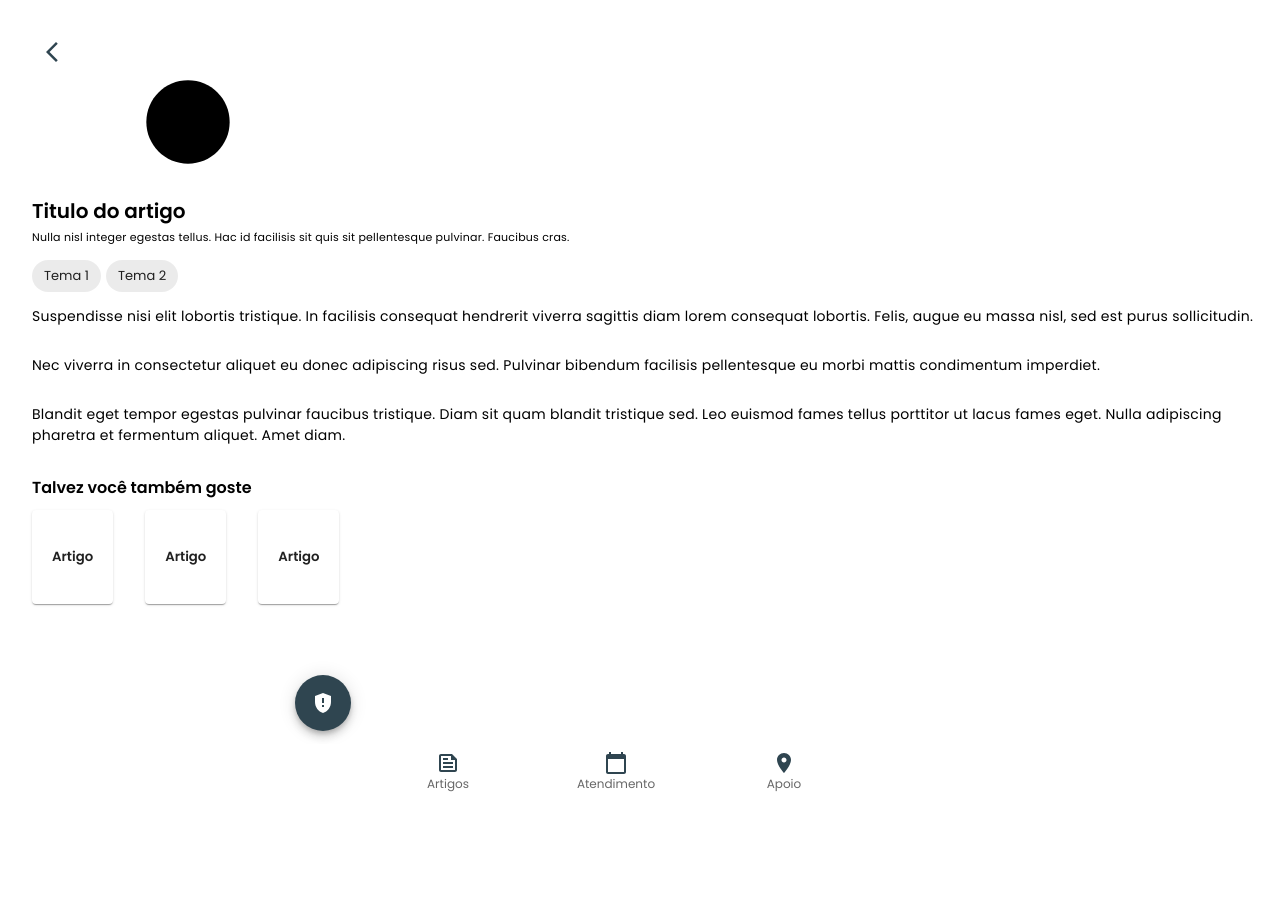
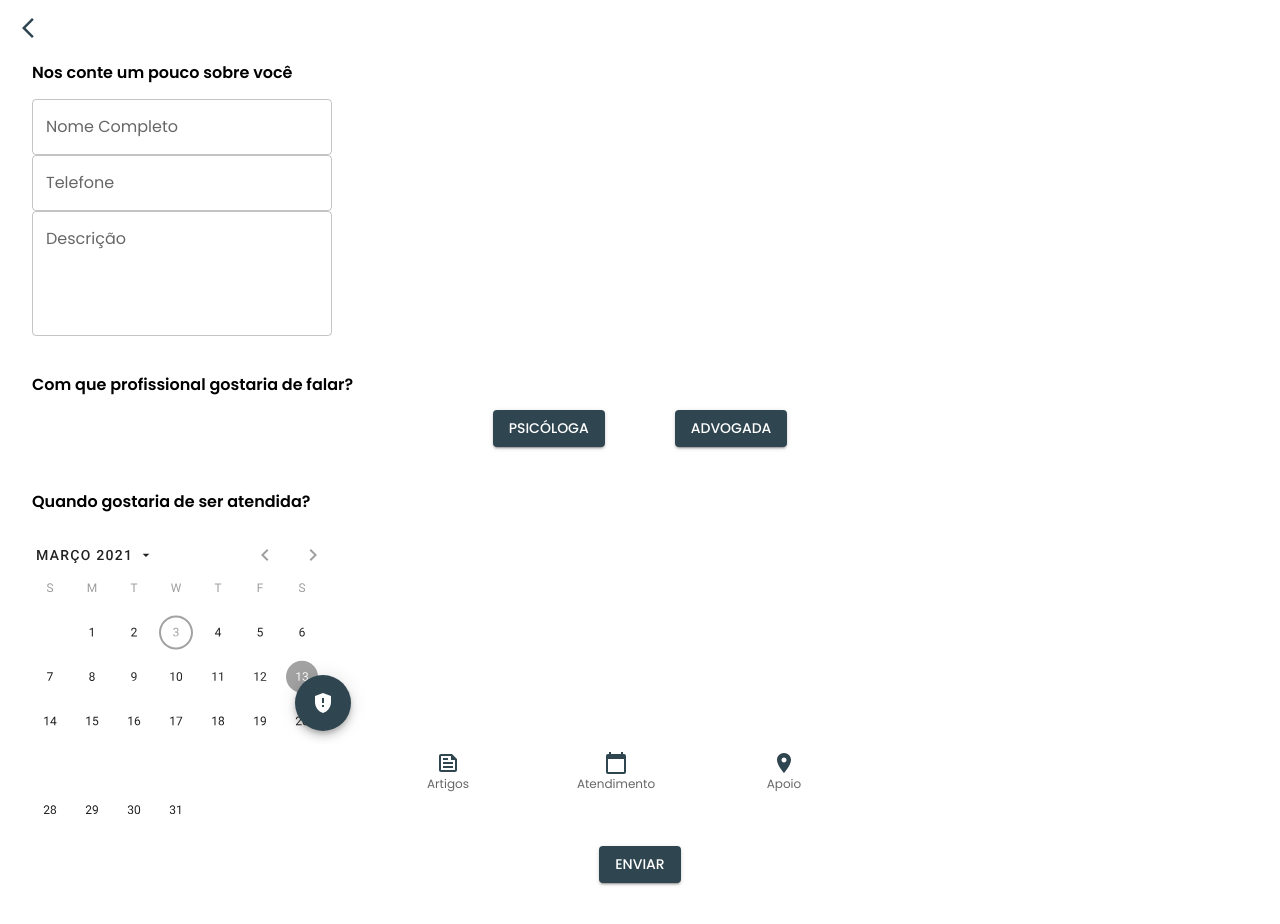
Before and after one commit to Associacao-Marta/marta-app, a React (Create React App) app: page / in a window 1280 px wide. Shown: the top 924 px of the page. Before the commit the page ends 800 px from the top, so only its background shows below. Built offline with nearby package versions, Linux system fonts and the light colour scheme.

Commit message:
Adiciona telas D1 e D2

```diff
--- a/src/App.js
+++ b/src/App.js
@@ -20,7 +20,7 @@ function App() {
   return (
     <div className="App">
       <Typography>
-        <Modelo />
+        <D2 />
       </Typography>
     </div>
   );
--- a/src/assets/css/base.css
+++ b/src/assets/css/base.css
@@ -196,3 +196,63 @@
     margin-left: 24px;
     margin-top: 50px;
 }
+
+.D1icones {
+    margin-top: 24px;
+    margin-left: 24px;
+    margin-left: 300px;
+}
+
+.D1titulo {
+    margin-left: 24px;
+    margin-bottom: 0;
+    font-style: normal;
+    font-weight: 600;
+    font-size: 16px;
+    line-height: 24px;
+}
+
+.D1cards {
+    margin-top: 0;
+    margin-left: 12px;
+}
+
+.D1botoes {
+
+}
+
+.D1botaoindividual {
+        margin-top: 20px;
+        margin-bottom: 50px;
+}
+
+.D2titulo {
+    margin-left: 24px;
+    font-style: normal;
+    font-weight: 600;
+    font-size: 16px;
+    line-height: 24px;
+}
+
+.D2form {
+    margin-left: 24px;
+}
+
+.D2caixa {
+    margin-bottom: 24px;
+    width: 300px;
+}
+
+.D2botoes {
+    justify-content: center;
+        margin-bottom: 30px;
+}
+
+.D2botaoindividual {
+    margin-bottom: 100px;
+}
+
+.D2calendario {
+    justify-content: center;
+    margin-left: 12px;
+}
--- a/src/telas/D1.jsx
+++ b/src/telas/D1.jsx
@@ -1,44 +1,52 @@
 import React from "react";
-import { Button, Stack, Grid } from "@mui/material";
-import SettingsIcon from "@mui/icons-material/Settings";
+import { Button, Grid, IconButton, Stack } from "@mui/material";
 import RectangleIcon from "@mui/icons-material/Rectangle";
-import BotaoVoltarSuperior from "../components/BotaoVoltarSuperior";
 import BotaoDoPanico from "../components/BotaoDoPanico";
 import MenuInferior from "../components/MenuInferior";
+import SettingsApplicationsIcon from "@mui/icons-material/SettingsApplications";
 
+import "../assets/css/base.css";
+import BotaoVoltarSuperior from "../components/BotaoVoltarSuperior";
 const D1 = () => {
   return (
     <Grid container>
-      <BotaoVoltarSuperior />
-      <Grid item xs={10}>
-        <SettingsIcon />
+      <Grid item>
+        <BotaoVoltarSuperior className="D1voltar" />
       </Grid>
-      <Grid item xs={12}>
-        <RectangleIcon sx={{ fontSize: "300px" }} />
+      <Grid item>
+        <RectangleIcon
+          sx={{
+            fontSize: "312px",
+            color: "#C4C4C4",
+            marginLeft: "16px",
+          }}
+        />
       </Grid>
-      <Grid>
-        <subtitle1 style={{ fontSize: 16, fontWeight: 600 }}>
-          Como podemos te ajudar
-        </subtitle1>
+      <Grid container>
+        <h2 className="D1titulo">Como podemos te ajudar</h2>
       </Grid>
-      <Grid>
-        <Stack direction="row" spacing={4}>
-          <RectangleIcon sx={{ fontSize: "200px" }} />
-          <RectangleIcon sx={{ fontSize: "200px" }} />
+      <Grid className="D1cards">
+        <Stack direction="row">
+          <RectangleIcon sx={{ fontSize: "160px", color: "#C4C4C4" }} />
+          <RectangleIcon sx={{ fontSize: "160px", color: "#C4C4C4" }} />
         </Stack>
       </Grid>
-      <Grid item xs={12}>
-        <Button variant="contained" sx={{ margin: 5 }}>
-          Agendar Atendimento
-        </Button>
+      <Grid container className="D1botoes">
+        <Grid item>
+          <Button className="D1botaoindividual" variant="contained">
+            Agendar Atendimento
+          </Button>
+        </Grid>
+        <Grid item>
+          <Button className="D1botaoindividual" variant="contained">
+            Consultar Atendimento
+          </Button>
+        </Grid>
       </Grid>
-      <Grid item xs={12}>
-        <Button variant="contained">Consultar Atendimento</Button>
-      </Grid>
-      <Grid item xs={12}>
-        <BotaoDoPanico />
-        <MenuInferior />
-      </Grid>
+      <BotaoDoPanico />
+
+      <Grid className="EspacoInferior" />
+      <MenuInferior />
     </Grid>
   );
 };
--- a/src/telas/D2.jsx
+++ b/src/telas/D2.jsx
@@ -3,71 +3,50 @@ import { Button, Stack, Grid, TextField } from "@mui/material";
 import BotaoVoltarSuperior from "../components/BotaoVoltarSuperior";
 import BotaoDoPanico from "../components/BotaoDoPanico";
 import MenuInferior from "../components/MenuInferior";
+import calendario from "../assets/mock/Picker.svg";
 
 const D2 = () => {
   return (
     <Grid container>
-      <BotaoVoltarSuperior />
-      <Grid item xs={12}>
-        <subtitle1 style={{ fontSize: 16, fontWeight: 600 }}>
-          Nos conte um pouco sobre você
-        </subtitle1>
+      <Grid item>
+        <BotaoVoltarSuperior className="D1voltar" />
       </Grid>
-      <Grid item xs={8}>
-        <Stack direction="column">
-          <TextField
-            label="Nome Completo"
-            variant="outlined"
-            style={{
-              width: 300,
-            }}
-          />
-          <TextField
-            label="Telefone"
-            variant="outlined"
-            style={{
-              width: 300,
-            }}
-          />
-          <TextField
-            label="Descrição"
-            variant="outlined"
-            multiline
-            rows={4}
-            style={{
-              width: 300,
-            }}
-          />
+
+      <Grid container>
+        <h2 className="D2titulo">Nos conte um pouco sobre você</h2>
+      </Grid>
+      <Grid container className="D2form">
+        <Stack direction="column" className="D2caixa">
+          <TextField label="Nome Completo" variant="outlined" />
+          <TextField label="Telefone" variant="outlined" />
+          <TextField label="Descrição" variant="outlined" multiline rows={4} />
         </Stack>
       </Grid>
-      <Grid item xs={12}>
-        <subtitle1 style={{ fontSize: 16, fontWeight: 600 }}>
-          Com que profissional gostaria de falar?
-        </subtitle1>
+      <Grid container>
+        <h2 className="D2titulo">Com que profissional gostaria de falar?</h2>
       </Grid>
-      <Grid item xs={12}>
-        <Stack direction="row" spacing={12}>
-          <Button variant="contained">psicóloga</Button>
+      <Grid container className="D2botoes">
+        <Stack direction="row">
+          <Button sx={{ marginRight: "70px" }} variant="contained">
+            psicóloga
+          </Button>
           <Button variant="contained">advogada</Button>
         </Stack>
       </Grid>
-      <Grid item xs={12}>
-        <subtitle1 style={{ fontSize: 16, fontWeight: 600 }}>
-          Quando gostaria de ser atendida?
-        </subtitle1>
+      <Grid container>
+        <h2 className="D2titulo">Quando gostaria de ser atendida?</h2>
       </Grid>
-      <Grid item xs={12}>
-        calendario
+      <Grid item>
+        <img className="D2calendario" src={calendario} />
       </Grid>
-      <Grid item xs={12}>
-        <Button variant="contained" sx={{ margin: 5 }}>
-          Enviar
-        </Button>
+      <Grid container className="D2botoes">
+        <Grid item>
+          <Button variant="contained">Enviar</Button>
+        </Grid>
       </Grid>
-      <Grid item xs={12}>
-        <BotaoDoPanico />
-        <MenuInferior />
-      </Grid>
+      <BotaoDoPanico />
+      <Grid className="EspacoInferior" />
+      <MenuInferior />
     </Grid>
   );
 };
--- a/src/telas/Modelo.jsx
+++ b/src/telas/Modelo.jsx
@@ -1,66 +1,52 @@
 import React from "react";
-import { Card, Chip, Grid, IconButton, Stack, TextField } from "@mui/material";
-import CircleIcon from "@mui/icons-material/Circle";
+import { Card, Button, Grid, TextField, Stack } from "@mui/material";
+import RectangleIcon from "@mui/icons-material/Rectangle";
 import BotaoDoPanico from "../components/BotaoDoPanico";
 import MenuInferior from "../components/MenuInferior";
-
+import SettingsApplicationsIcon from "@mui/icons-material/SettingsApplications";
 import "../assets/css/base.css";
 import BotaoVoltarSuperior from "../components/BotaoVoltarSuperior";
-
+import calendario from "../assets/mock/Picker.svg";
 const Modelo = () => {
   return (
     <Grid container>
-      <Grid container className="C1buscar">
-        <BotaoVoltarSuperior />
+      <Grid item>
+        <BotaoVoltarSuperior className="D1voltar" />
       </Grid>
-      <Grid className="C2ilustracao">
-        <CircleIcon sx={{ fontSize: "100px" }} />
+
+      <Grid container>
+        <h2 className="D2titulo">Nos conte um pouco sobre você</h2>
+      </Grid>
+      <Grid container className="D2form">
+        <Stack direction="column" className="D2caixa">
+          <TextField label="Nome Completo" variant="outlined" />
+          <TextField label="Telefone" variant="outlined" />
+          <TextField label="Descrição" variant="outlined" multiline rows={4} />
+        </Stack>
       </Grid>
       <Grid container>
-        <h2 className="C2titulo">Titulo do artigo</h2>
-        <p className="C2subtitulo">
-          Nulla nisl integer egestas tellus. Hac id facilisis sit quis sit
-          pellentesque pulvinar. Faucibus cras.
-        </p>
+        <h2 className="D2titulo">Com que profissional gostaria de falar?</h2>
       </Grid>
-      <Grid container direction="row" className="C1chips">
-        <Chip label="Tema 1" className="C1chipindividual" />
-        <Chip label="Tema 2" className="C1chipindividual" />
+      <Grid container className="D2botoes">
+        <Stack direction="row">
+          <Button sx={{ marginRight: "70px" }} variant="contained">
+            psicóloga
+          </Button>
+          <Button variant="contained">advogada</Button>
+        </Stack>
+      </Grid>
+      <Grid container>
+        <h2 className="D2titulo">Quando gostaria de ser atendida?</h2>
+      </Grid>
+      <Grid item>
+        <img className="D2calendario" src={calendario} />
+      </Grid>
+      <Grid container className="D2botoes">
+        <Grid item>
+          <Button variant="contained">Enviar</Button>
+        </Grid>
       </Grid>
       <BotaoDoPanico />
-      <Grid container className="C2p">
-        <p>
-          Suspendisse nisi elit lobortis tristique. In facilisis consequat
-          hendrerit viverra sagittis diam lorem consequat lobortis. Felis, augue
-          eu massa nisl, sed est purus sollicitudin.
-        </p>
-        <p>
-          Nec viverra in consectetur aliquet eu donec adipiscing risus sed.
-          Pulvinar bibendum facilisis pellentesque eu morbi mattis condimentum
-          imperdiet.
-        </p>
-        <p>
-          Blandit eget tempor egestas pulvinar faucibus tristique. Diam sit quam
-          blandit tristique sed. Leo euismod fames tellus porttitor ut lacus
-          fames eget. Nulla adipiscing pharetra et fermentum aliquet. Amet diam.
-        </p>
-      </Grid>
-      <Grid item>
-        <h3 className="C1destaques">Talvez você também goste</h3>
-      </Grid>
-      <Grid container className="Carrossel">
-        <Stack direction="row" spacing={4}>
-          <Card className="Artigo">
-            <h5>Artigo</h5>
-          </Card>
-          <Card className="Artigo">
-            <h5>Artigo</h5>
-          </Card>
-          <Card className="Artigo">
-            <h5>Artigo</h5>
-          </Card>
-        </Stack>
-      </Grid>
       <Grid className="EspacoInferior" />
       <MenuInferior />
     </Grid>
```
Also changed, not shown: src/assets/mock/Picker.svg (added).
